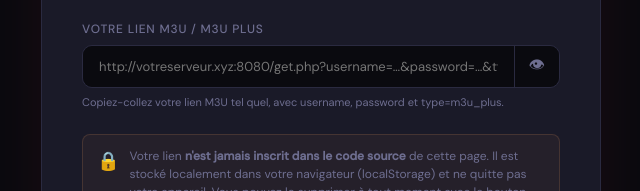
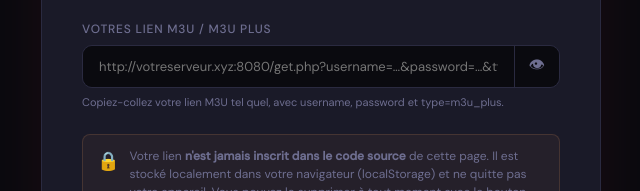
Before and after one commit to mikefri/TEST, a plain HTML site: page index.html in a window 1280 px wide. Shown: the part 311-502 px from the top of the page, 319-959 px from the left. Drawn offline with nearby package versions, Linux system fonts and the light colour scheme.

Commit message:
Update index.html

```diff
--- a/index.html
+++ b/index.html
@@ -404,7 +404,7 @@
     </p>
 
     <div class="setup-field">
-      <label>Votre lien M3U / M3U Plus</label>
+      <label>Votres lien M3U / M3U Plus</label>
       <div class="url-input-wrap">
         <input type="password" id="setup-url"
           placeholder="http://votreserveur.xyz:8080/get.php?username=…&password=…&type=m3u_plus" />
```
